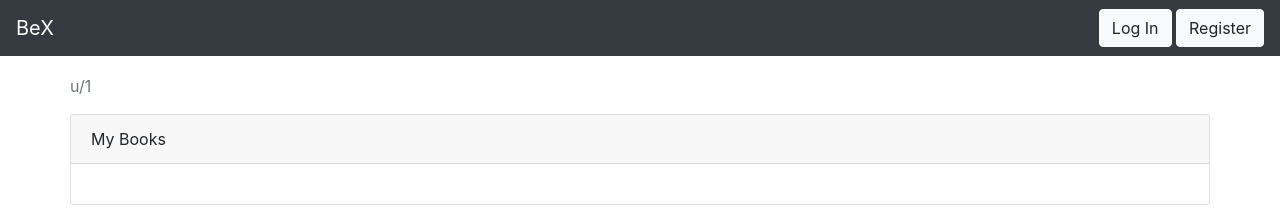
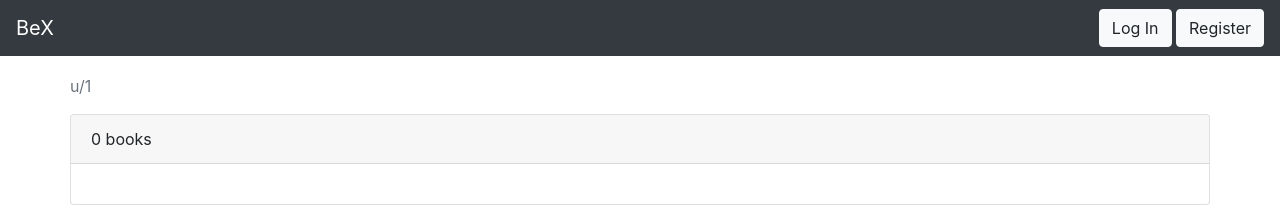
Before and after one commit to subins2000/bex, a React app in the folder frontend/: page /u/1 in a window 1280 px wide. Shown: the top 219 px of the page. Built offline with nearby package versions, Linux system fonts and the light colour scheme; no server answers.

Commit message:
Display number of books

```diff
--- a/frontend/src/components/Profile.js
+++ b/frontend/src/components/Profile.js
@@ -23,6 +23,7 @@ class Profile extends Component {
             bookList: [],
             isNotFound: false,
             name: '',
+            bookCount: 0,
         }
 
         this.getUserInfo = this.getUserInfo.bind(this);
@@ -51,6 +52,7 @@ class Profile extends Component {
             }
 
             $this.setState({
+                bookCount: r.data.bookCount,
                 bookList: bookList,
                 name: r.data.name,
             });
@@ -72,7 +74,7 @@ class Profile extends Component {
                     <p className="text-muted">u/{this.username}</p>
                     <div className="card">
                         <div className="card-header">
-                            <span>My Books</span>&nbsp;
+                            <span>{this.state.bookCount} books</span>&nbsp;
                         </div>
                         <div className="card-body">
                             <div className="card-columns">
```
